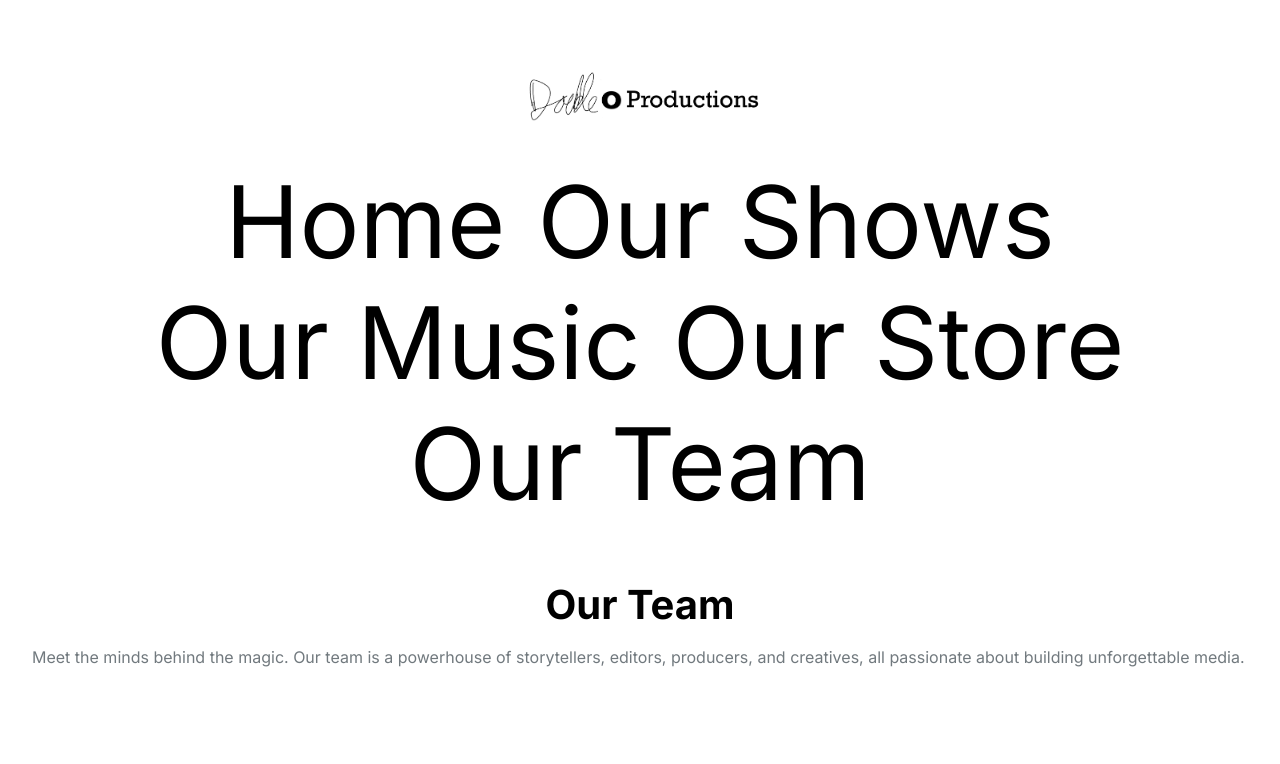
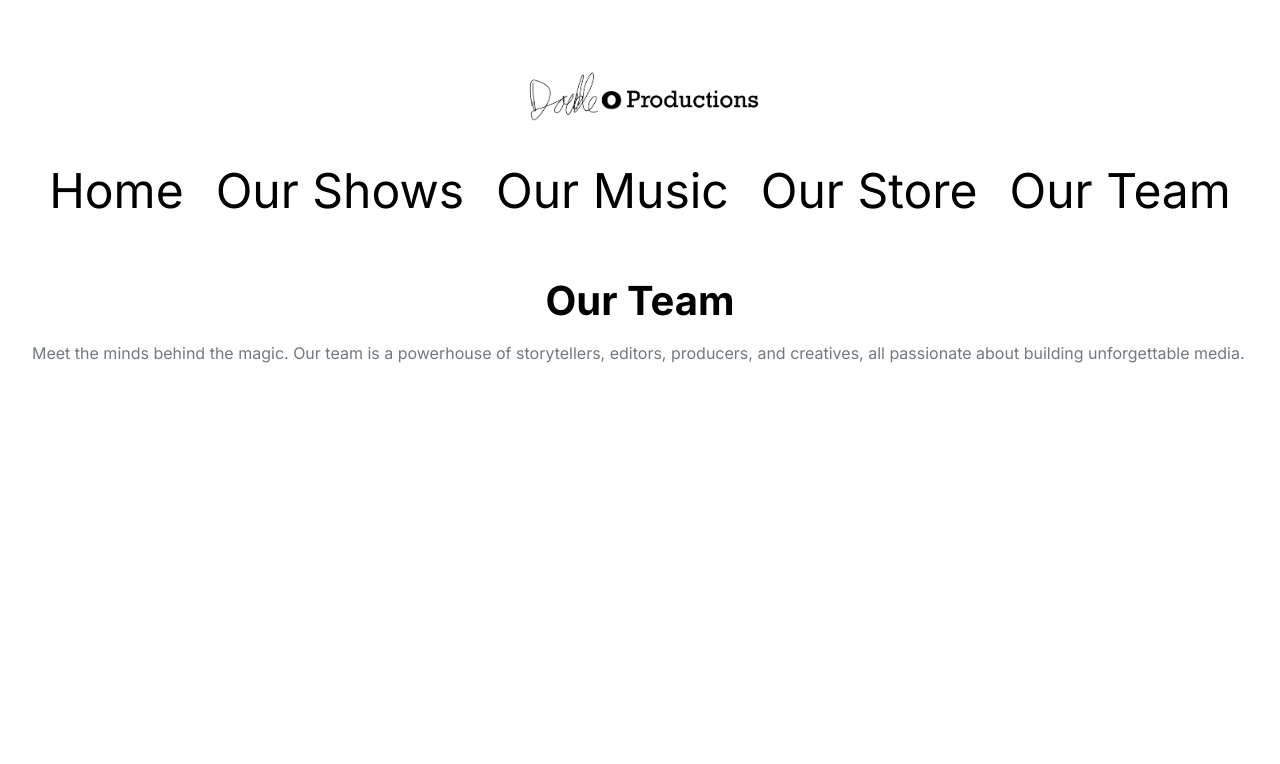
Before and after one commit to DoubleOProds/website, a PHP site: page /OurTeam.html in a window 1280 px wide. Shown: the top 764 px of the page. After the commit the page ends 363 px from the top, so only its background shows below. Run offline with PHP 8.4, Linux system fonts and the light colour scheme.

Commit message:
Update styles.css

```diff
--- a/styles.css
+++ b/styles.css
@@ -61,6 +61,7 @@ nav a {
   margin: 0 1rem;
   text-decoration: none;
   color: #000000;
+  font-size: 48px;
   font-weight: 500;
   transition: color 0.3s ease;
 }
```
